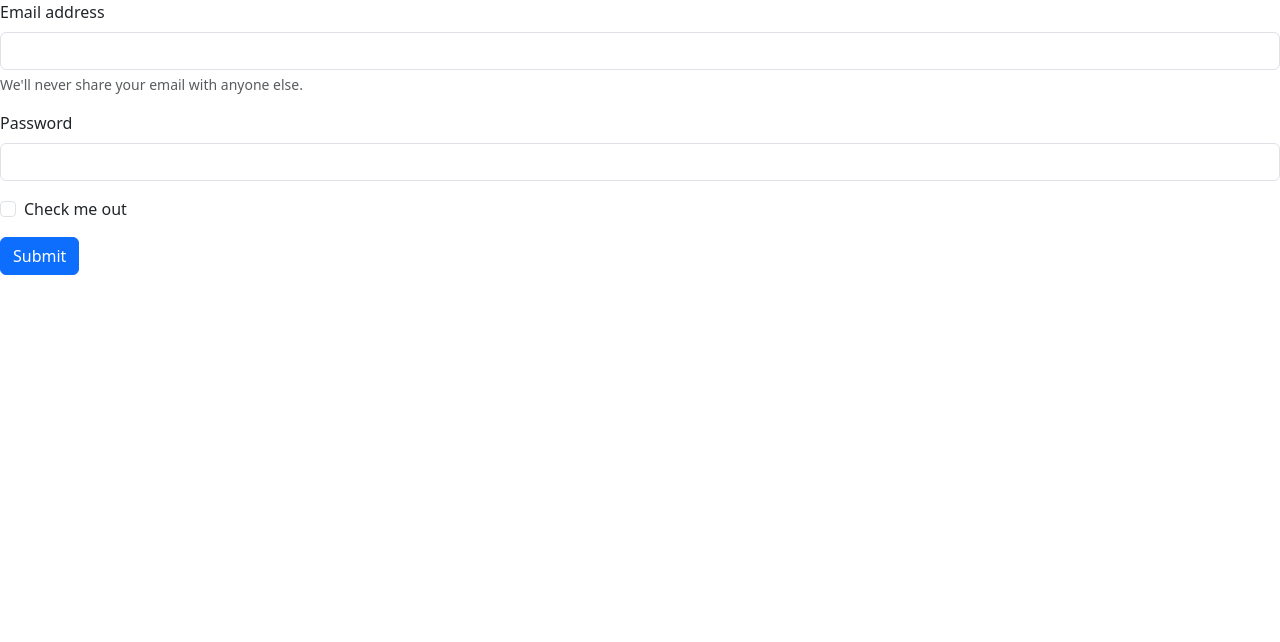
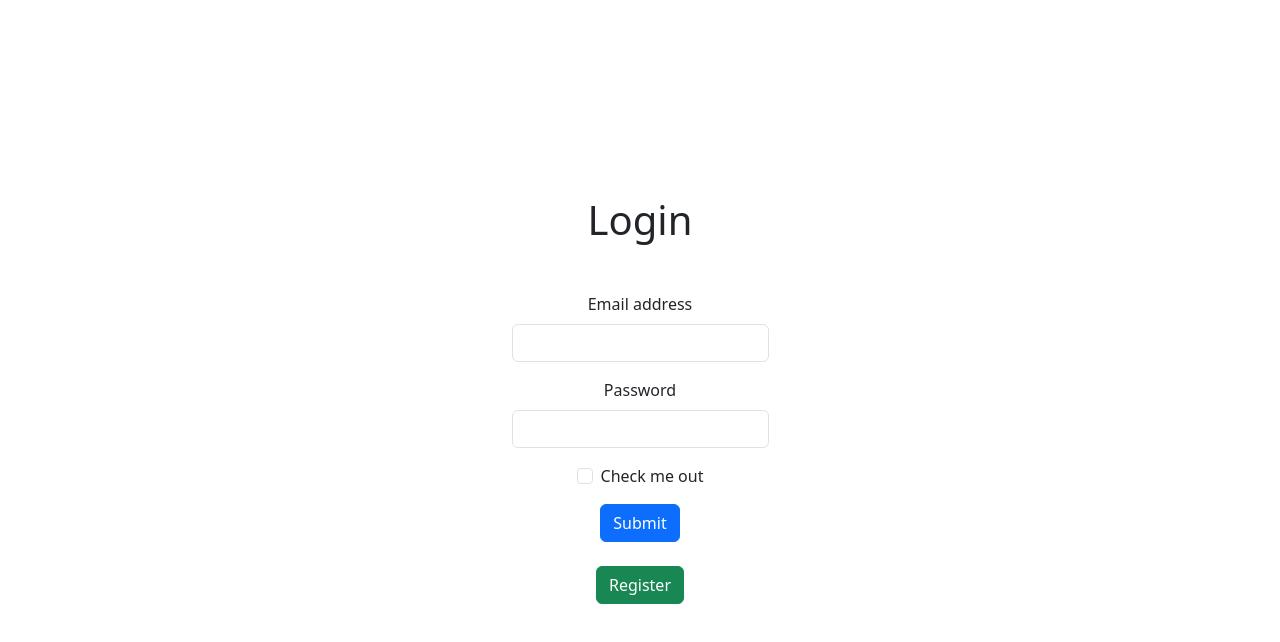
Before and after one commit to kristijanH1998/bookworm, a React (Vite) app in the folder BookWorm/: page / in a window 1280 px wide. Shown: the top 642 px of the page. Built offline with nearby package versions, Linux system fonts and the light colour scheme.

Commit message:
Login page design edit

```diff
--- a/BookWorm/index.html
+++ b/BookWorm/index.html
@@ -8,7 +8,7 @@
     <script src="https://cdn.jsdelivr.net/npm/bootstrap@5.3.3/dist/js/bootstrap.bundle.min.js" integrity="sha384-YvpcrYf0tY3lHB60NNkmXc5s9fDVZLESaAA55NDzOxhy9GkcIdslK1eN7N6jIeHz" crossorigin="anonymous"></script>
   </head>
   <body>
-    <div id="root"></div>
+    <div id="root" class="d-flex justify-content-center vh-100 align-items-center"></div>
     <script type="module" src="/src/main.jsx"></script>
   </body>
 </html>
--- a/BookWorm/src/App.jsx
+++ b/BookWorm/src/App.jsx
@@ -1,16 +1,14 @@
 import './App.css'
 
 function App() {
-
   return (
-
-      <form>
-        <div className="mb-3">
+      <form className="d-flex flex-column align-items-center">
+        <h1 className="mb-5">Login</h1>
+        <div className="mb-3 d-flex flex-column align-items-center">
           <label htmlFor="exampleInputEmail1" className="form-label">Email address</label>
           <input type="email" className="form-control" id="exampleInputEmail1" aria-describedby="emailHelp"/>
-          <div id="emailHelp" className="form-text">We&apos;ll never share your email with anyone else.</div>
         </div>
-        <div className="mb-3">
+        <div className="mb-3 d-flex flex-column align-items-center">
           <label htmlFor="exampleInputPassword1" className="form-label">Password</label>
           <input type="password" className="form-control" id="exampleInputPassword1"/>
         </div>
@@ -18,9 +16,9 @@ function App() {
           <input type="checkbox" className="form-check-input" id="exampleCheck1"/>
           <label className="form-check-label" htmlFor="exampleCheck1">Check me out</label>
         </div>
-        <button type="submit" className="btn btn-primary">Submit</button>
+        <button type="submit" className="btn btn-primary mb-4">Submit</button>
+        <button type="button" className="btn btn-success">Register</button>
       </form>
-
   )
 }
 
```
